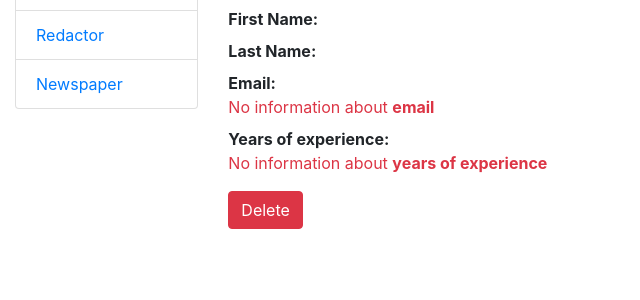
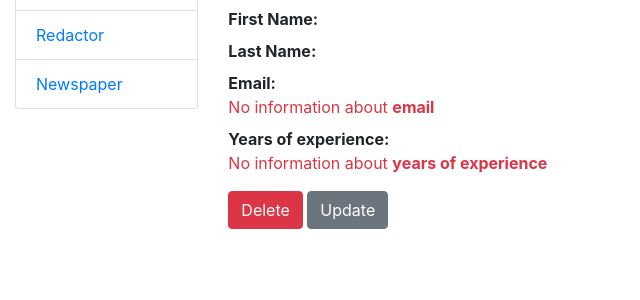
Before and after one commit to destr34/newspaper-agency, a Django app: page /news-agency/redactors/1/ in a window 1280 px wide. Shown: the part 180-480 px from the top of the page, without its empty margins (0-640 px from the left). Run offline with Django 4.2, Linux system fonts and the light colour scheme; a user stored in the database is signed in; data comes from the database, SQL or seed files in the repository.

Commit message:
Add update button to redactor_detail.html

```diff
--- a/templates/news_agency/redactor_detail.html
+++ b/templates/news_agency/redactor_detail.html
@@ -31,5 +31,5 @@
       {% endif %}
     </dl>
   <a class="btn btn-danger" href="{% url 'news-agency:redactor-delete' pk=redactor.id %}">Delete</a>
-
+  <a class="btn btn-secondary" href="{% url 'news-agency:redactor-update' pk=redactor.id %}">Update</a>
 {% endblock %}
```
